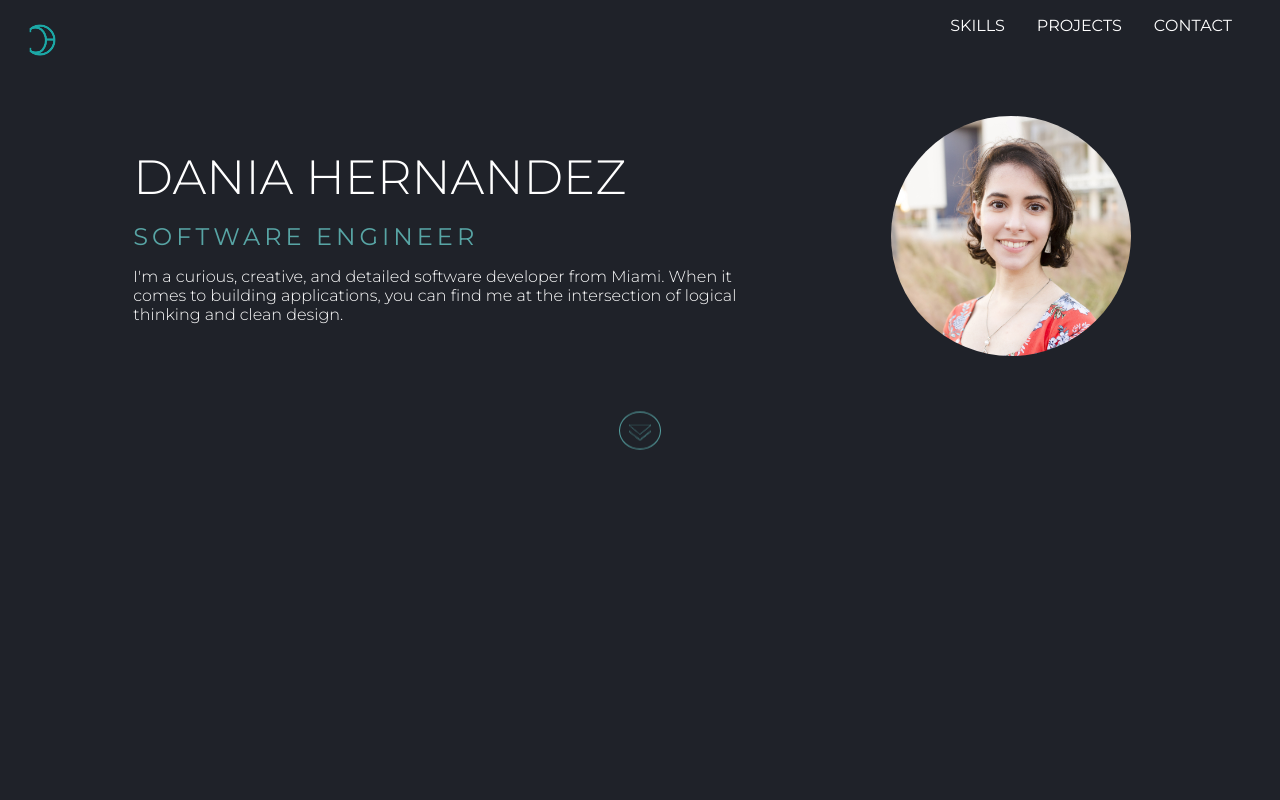
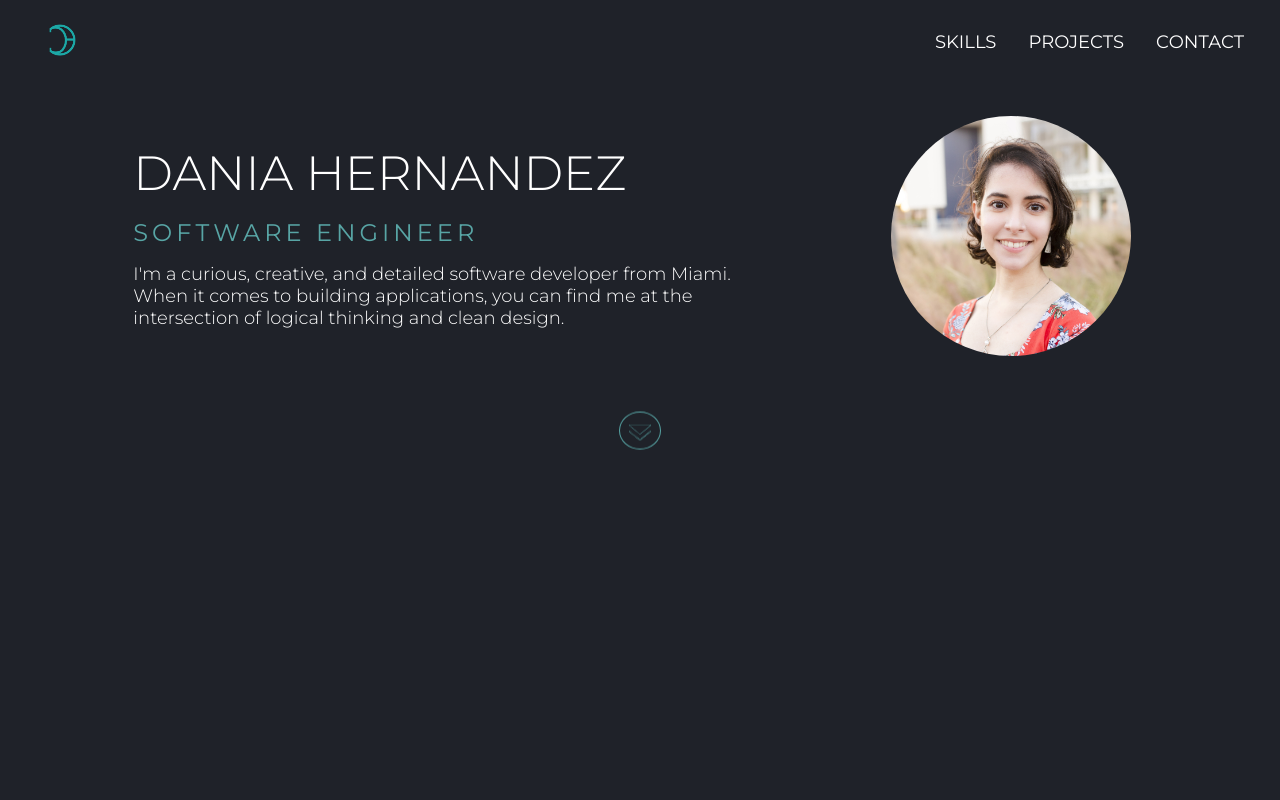
Before and after one commit to Dania-h/daniah, a React (Create React App) app: page / in a window 1280 px wide. Shown: the top 800 px of the page. Built offline with nearby package versions, Linux system fonts and the light colour scheme; no server answers.

Commit message:
Create responsive header

```diff
--- a/src/components/Header/Header.scss
+++ b/src/components/Header/Header.scss
@@ -4,12 +4,17 @@
 .header {
   display: flex;
   justify-content: space-between;
+  align-items: center;
   position: sticky;
   top: 0;
   background-color: $gray-black;
   width: 100%;
   z-index: 1;
   padding: 1rem;
+
+  @include tablet {
+    padding: 1rem 2.25rem;
+  }
 
   &__logo {
     height: 3rem;
@@ -24,6 +29,7 @@
     list-style: none;
     display: flex;
     align-items: center;
+    font-size: 1.125rem;
 
     @media (max-width: 767px) {
       background-color: rgba($color: $gunmetal, $alpha: 0.1);
@@ -44,7 +50,7 @@
 
   &__li {
     @include tablet {
-      margin-inline-end: 2rem;
+      margin-inline-start: 2rem;
     }
   }
 
--- a/src/components/Hero/Hero.scss
+++ b/src/components/Hero/Hero.scss
@@ -51,7 +51,7 @@
     }
 
     &__text {
-        font-size: 1rem;
+        font-size: 1.125rem;
         font-weight: 300;
     }
 
```
